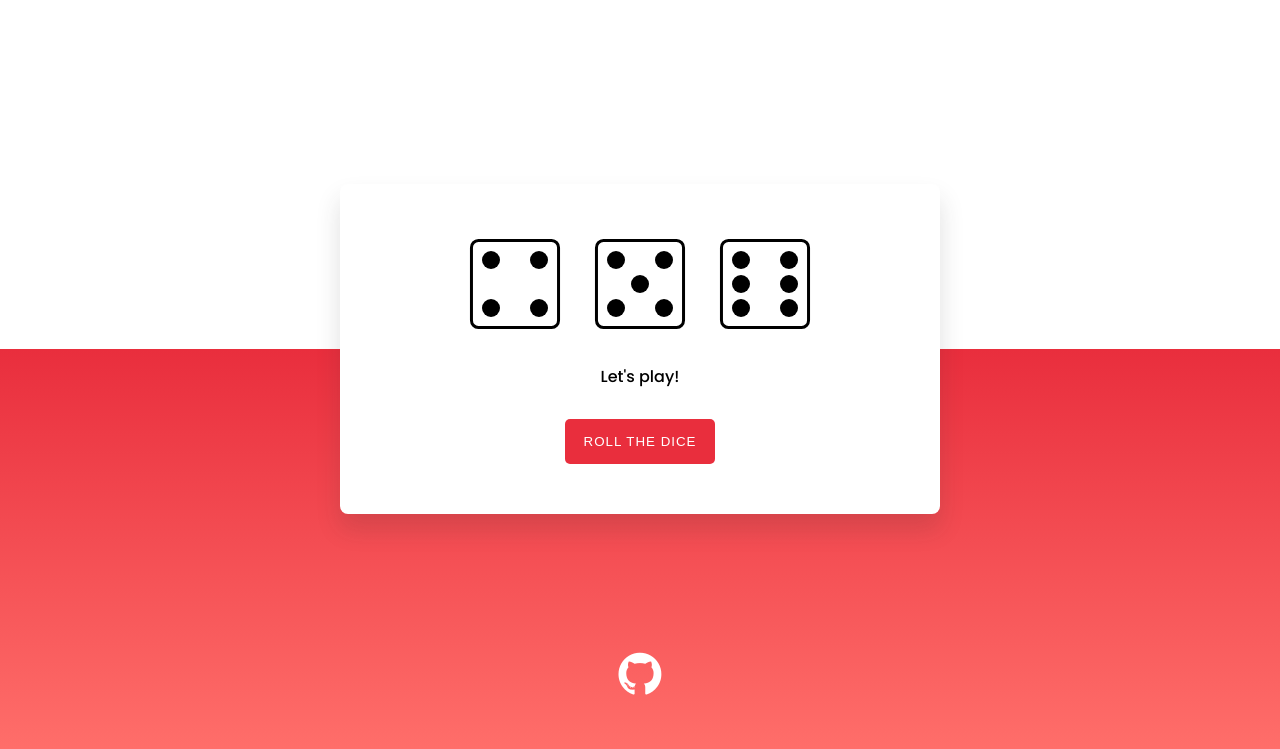
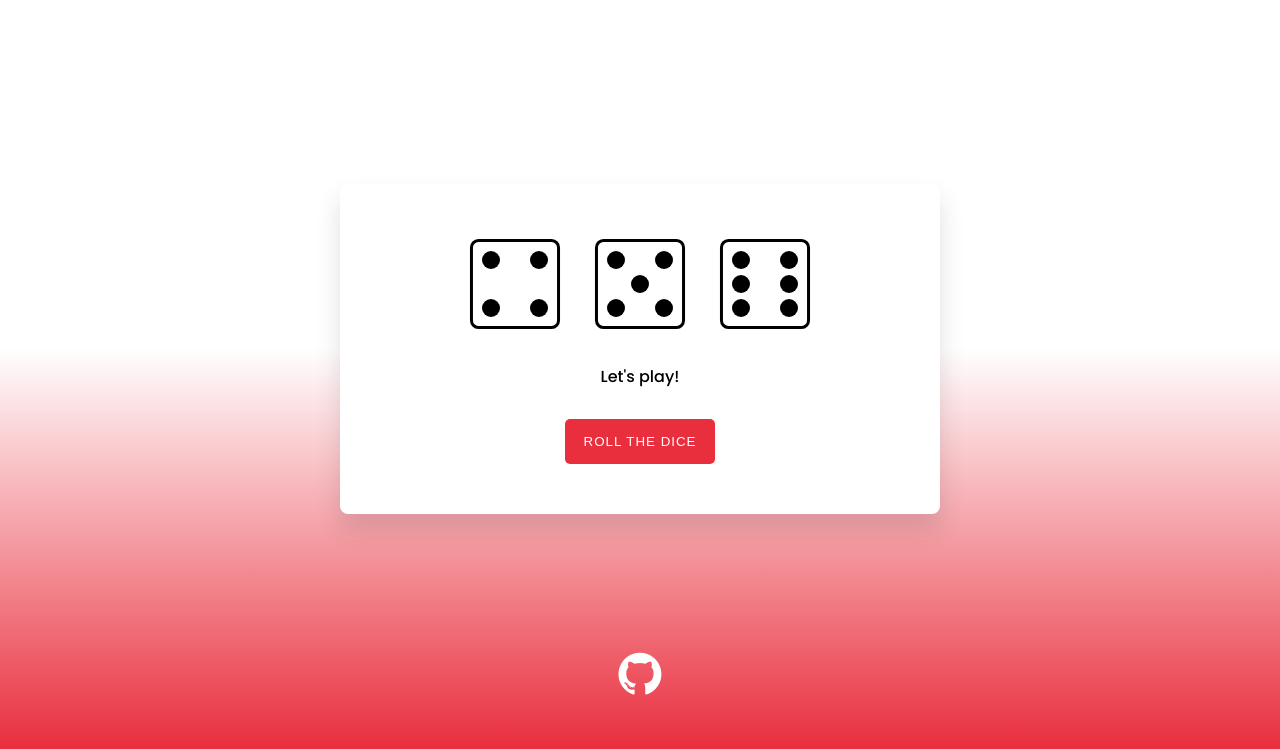
Before and after one commit to potun/Dice, a plain HTML site: page index.html in a window 1280 px wide. Shown: the part 51-800 px from the top of the page. Drawn offline with Linux system fonts and the light colour scheme.

Commit message:
Changed background styling to a gradient

```diff
--- a/style.css
+++ b/style.css
@@ -6,10 +6,12 @@
 body{
     height: 100vh;
     background: linear-gradient(
-        #e92e3d,
-        #ff6e6a
+        white,
+        #e92e3d
     ) 0 100% no-repeat;
     background-size: 100% 50%;
+    padding-bottom:150px;
+    min-height: 550px;
 }
 footer{
     width: 100%;
```
